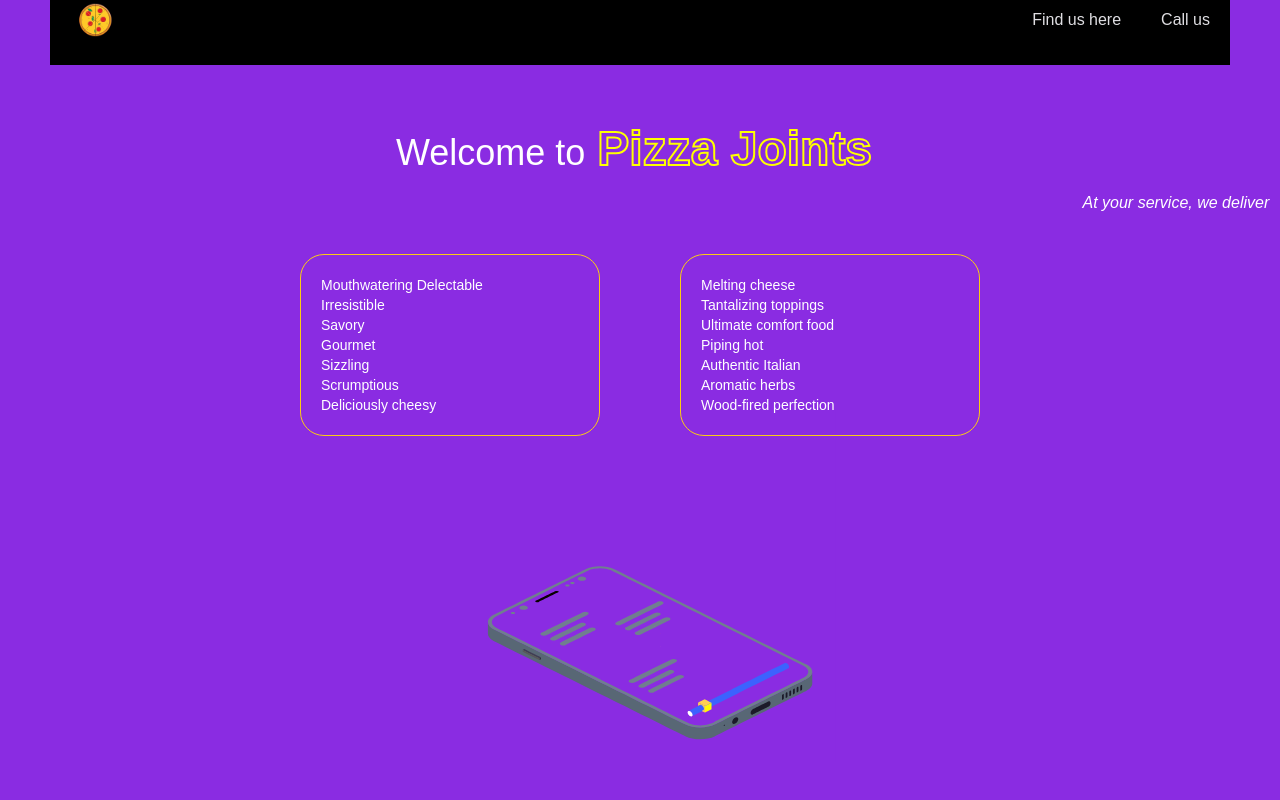
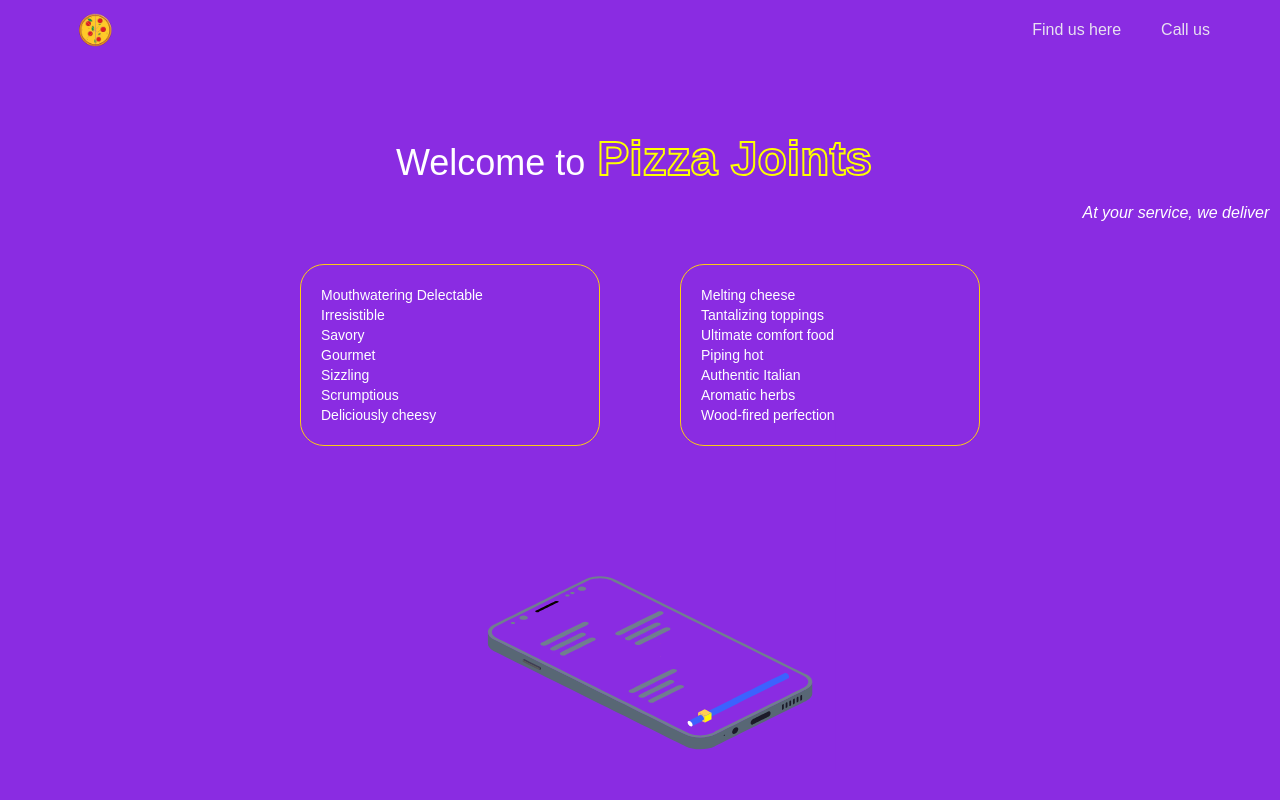
Before and after one commit to nsanzimfura-eric/pizza-joints, a React (Vite) app: page / in a window 1280 px wide. Shown: the top 800 px of the page. Built offline with nearby package versions, Linux system fonts and the light colour scheme.

Commit message:
remove color as bg on header

```diff
--- a/src/components/Header/Header.tsx
+++ b/src/components/Header/Header.tsx
@@ -5,7 +5,7 @@ import { motion } from "framer-motion";
 
 function Header() {
   return (
-    <div className="w-full headerBox flex items-center justify-between p-5 m-0 bg-black">
+    <div className="w-full headerBox flex items-center justify-between p-5 m-0 pt-10">
       <Lottie animationData={logo} className="logo" />
       <div className="links flex gap-10 items-center">
         <motion.a href="https://maps.app.goo.gl/2H7HscDamcbKtQ426">
```
